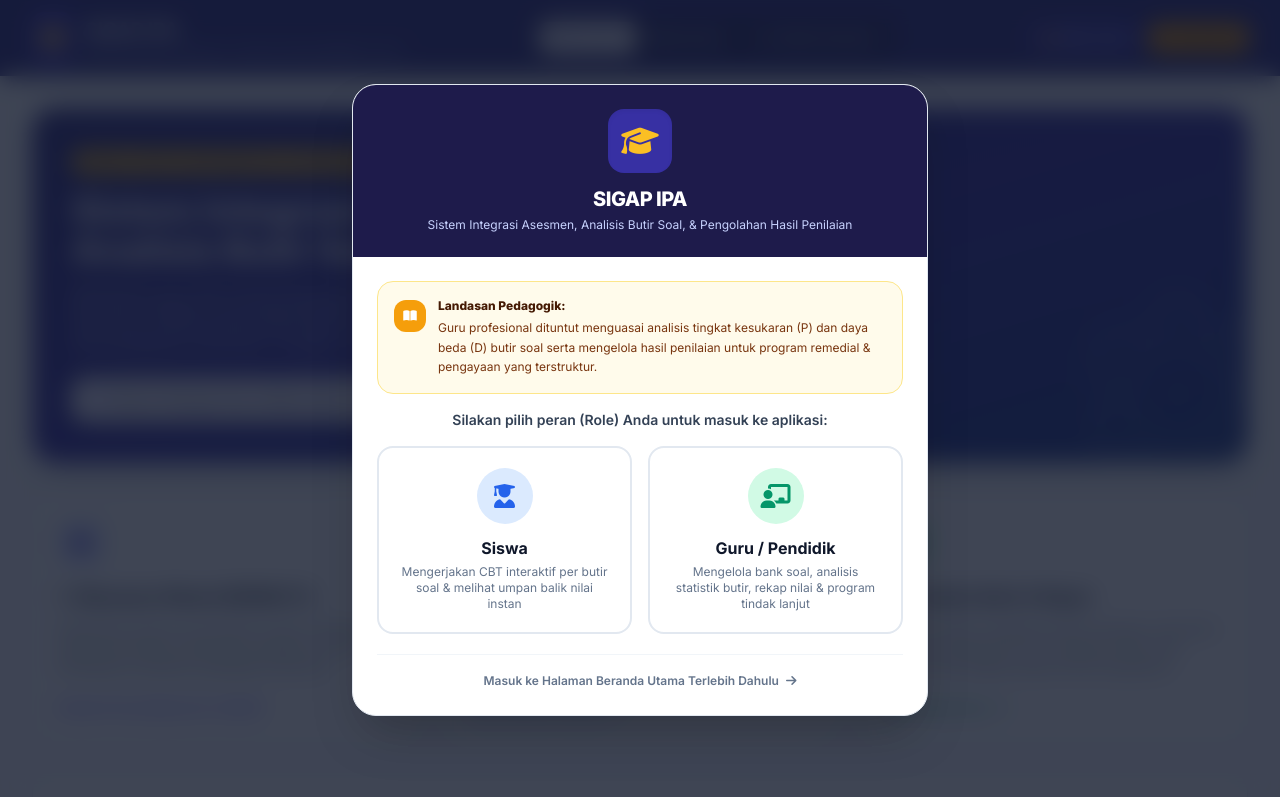
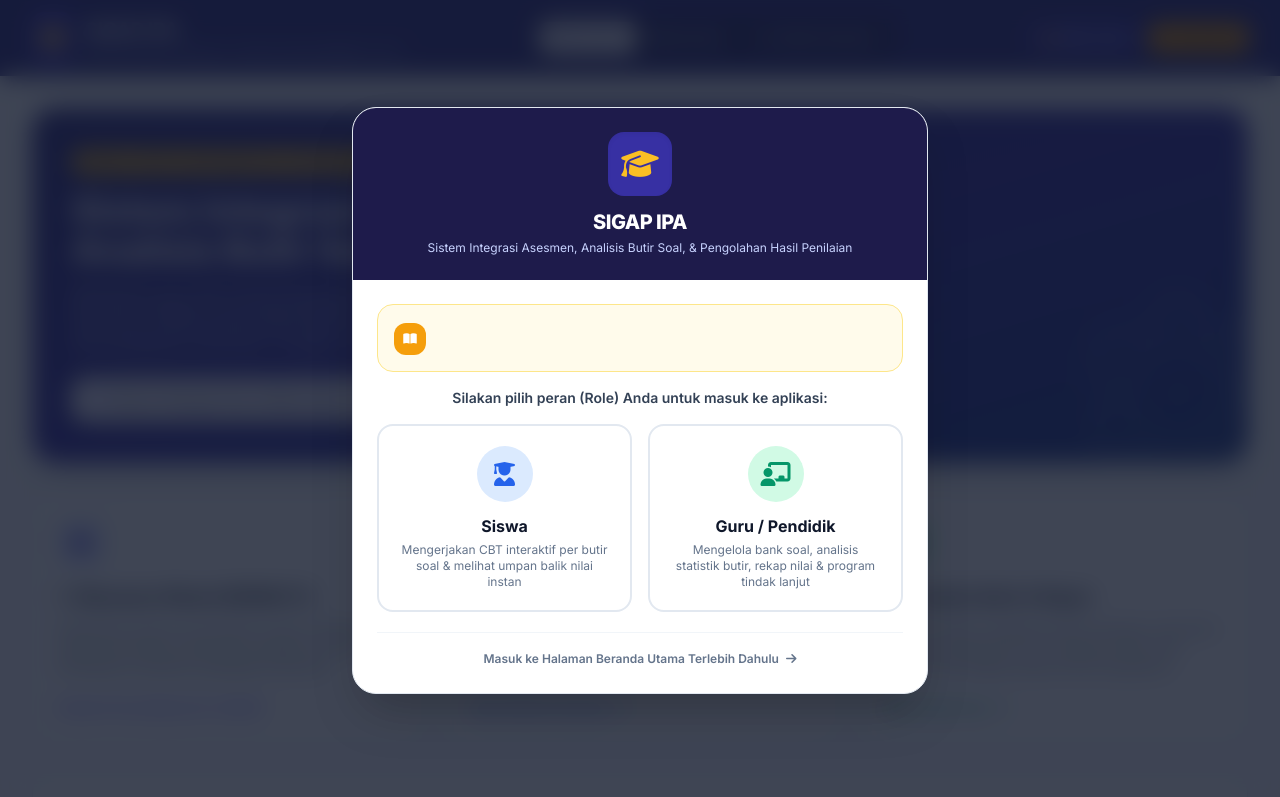
Before and after one commit to oktinalailihidayah/CBTIPA, a plain HTML site: page index.html in a window 1280 px wide. Shown: the top 797 px of the page. Drawn offline with nearby package versions, Linux system fonts and the light colour scheme.

Commit message:
Update index.html

```diff
--- a/index.html
+++ b/index.html
@@ -54,12 +54,7 @@
                             <div class="w-7 h-7 sm:w-8 sm:h-8 rounded-xl bg-amber-500 text-white flex items-center justify-center shrink-0 mt-0.5 font-bold">
                                 <i class="fa-solid fa-book-open"></i>
                             </div>
-                            <div>
-                                <strong class="font-extrabold block mb-1">Landasan Pedagogik:</strong>
-                                <p class="leading-relaxed text-amber-900">
-                                    Guru profesional dituntut menguasai analisis tingkat kesukaran (P) dan daya beda (D) butir soal serta mengelola hasil penilaian untuk program remedial & pengayaan yang terstruktur.
-                                </p>
-                            </div>
+
                         </div>
                     </div>
 
```
